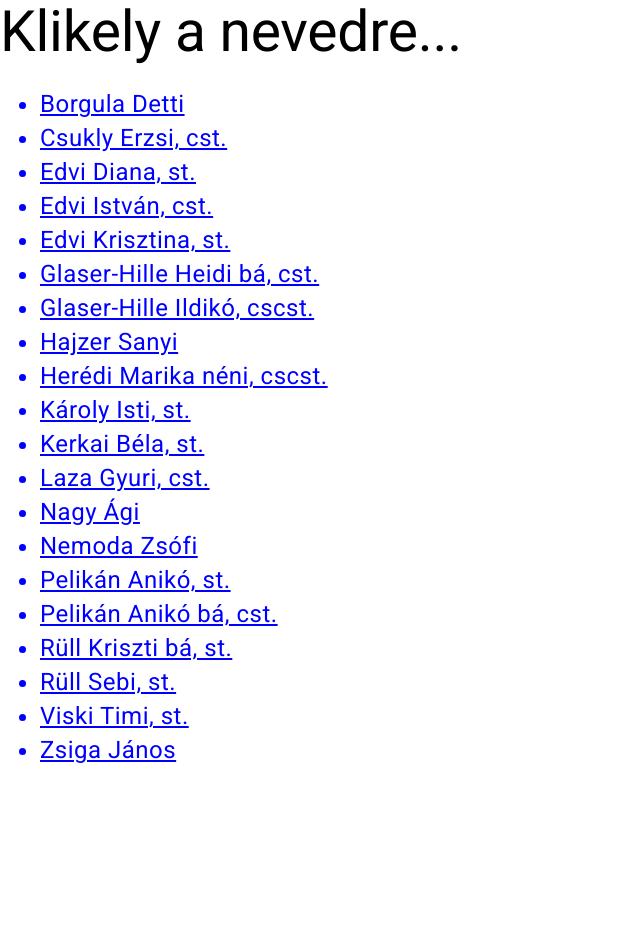
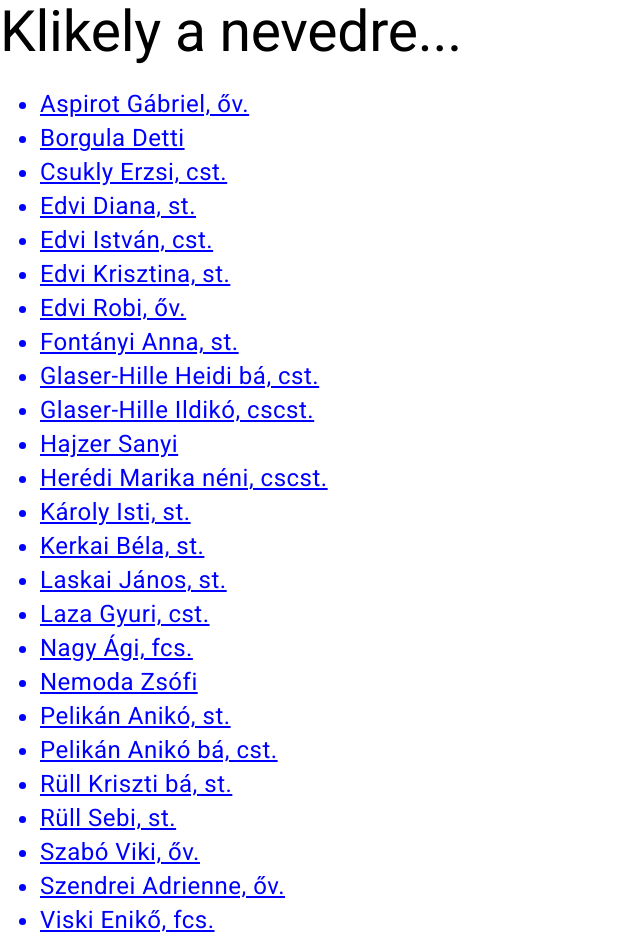
Before and after one commit to glaza/szavaz, an Angular app: page /login in a window 1280 px wide. Shown: the top 942 px of the page, without its empty margins (0-640 px from the left). Before the commit the page ends 800 px from the top, so only its background shows below. Built offline with nearby package versions, Linux system fonts and the light colour scheme.

Commit message:
Add more users

```diff
--- a/src/app/ballot/ballot.component.ts
+++ b/src/app/ballot/ballot.component.ts
@@ -1,8 +1,7 @@
 import { Component, Input, OnInit } from '@angular/core'
 import { Ballot, Vote } from '../voting/voting.models'
 import { VotingService } from '../voting/voting.service'
-import { getUser, getUsername } from '../login/login'
-import { getOfficerCount } from '../login/login.models'
+import { getUser, getUsername, getOfficerCount } from '../login/login'
 
 @Component({
   selector: 'app-ballot',
--- a/src/app/login/login.models.ts
+++ b/src/app/login/login.models.ts
@@ -95,18 +95,52 @@
     },
     {
         name: 'Nagy Ági',
+        rank: 'fcs',
         votes: 0,
     },
     {
         name: 'Zsiga János',
+        rank: 'fcs',
         votes: 0,
     },
+    {
+        name: 'Edvi Robi',
+        rank: 'őv',
+        votes: 0,
+    },
+    {
+        name: 'Fontányi Anna',
+        rank: 'st',
+        votes: 1,
+    },
+    {
+        name: 'Laskai János',
+        rank: 'st',
+        votes: 0,
+    },
+    {
+        name: 'Szendrei Adrienne',
+        rank: 'őv',
+        votes: 0,
+    },
+    {
+        name: 'Szabó Viki',
+        rank: 'őv',
+        votes: 0,
+    },
+    {
+        name: 'Aspirot Gábriel',
+        rank: 'őv',
+        votes: 0,
+    },
+    {
+        name: 'Viski Enikő',
+        rank: 'fcs',
+        votes: 0,
+    },
+    {
+        name: 'Zsohár Zsófi',
+        rank: 'cs',
+        votes: 0,
+    }
 ]
-
-export function isOfficer(user: User) {
-    return user.rank && /(cs)?c?st/.test(user.rank)
-}
-
-export function getOfficerCount() {
-    return users.filter(user => isOfficer(user)).length
-}
--- a/src/app/login/login.ts
+++ b/src/app/login/login.ts
@@ -20,3 +20,11 @@
 export function getUser(): User {
     return ensure(users.find(user => user.name === getUsername()))
 }
+
+export function isOfficer(user: User) {
+    return user.rank && /(cs)?c?st/.test(user.rank)
+}
+
+export function getOfficerCount() {
+    return users.filter(user => isOfficer(user)).length
+}
```
